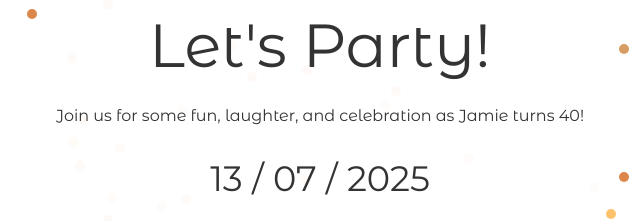
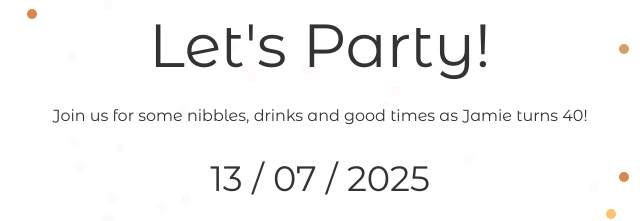
Before and after one commit to miamollie/jamie, a plain HTML site: page index.html in a window 1280 px wide. Shown: the part 257-478 px from the top of the page, 320-960 px from the left. Drawn offline with Linux system fonts and the light colour scheme.

Commit message:
Update copy

```diff
--- a/index.html
+++ b/index.html
@@ -142,7 +142,7 @@
       <main class="container" role="main">
         <h1>Let's Party!</h1>
         <p class="info">
-          Join us for some fun, laughter, and celebration as Jamie turns 40!
+          Join us for some nibbles, drinks and good times as Jamie turns 40!
         </p>
         <p class="date-display">13 / 07 / 2025</p>
         <p class="info">2PM to 5PM</p>
```
